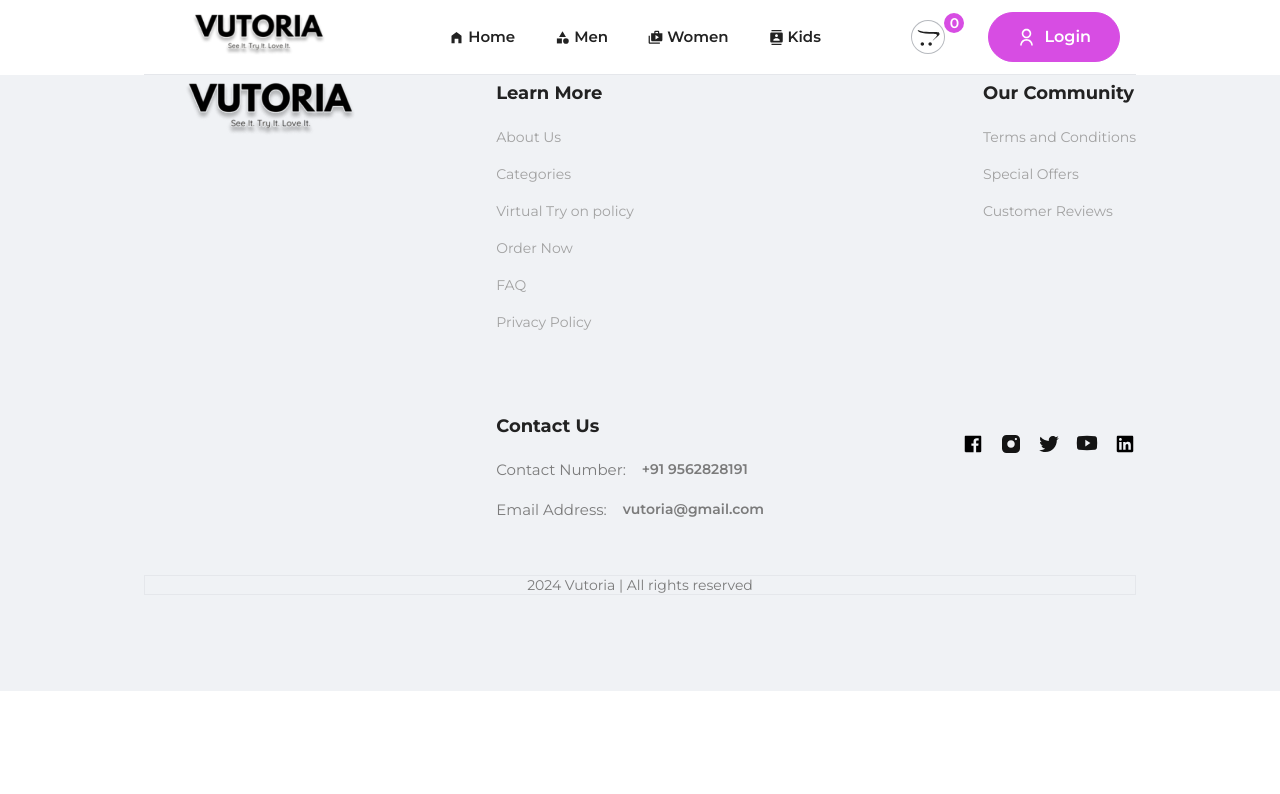
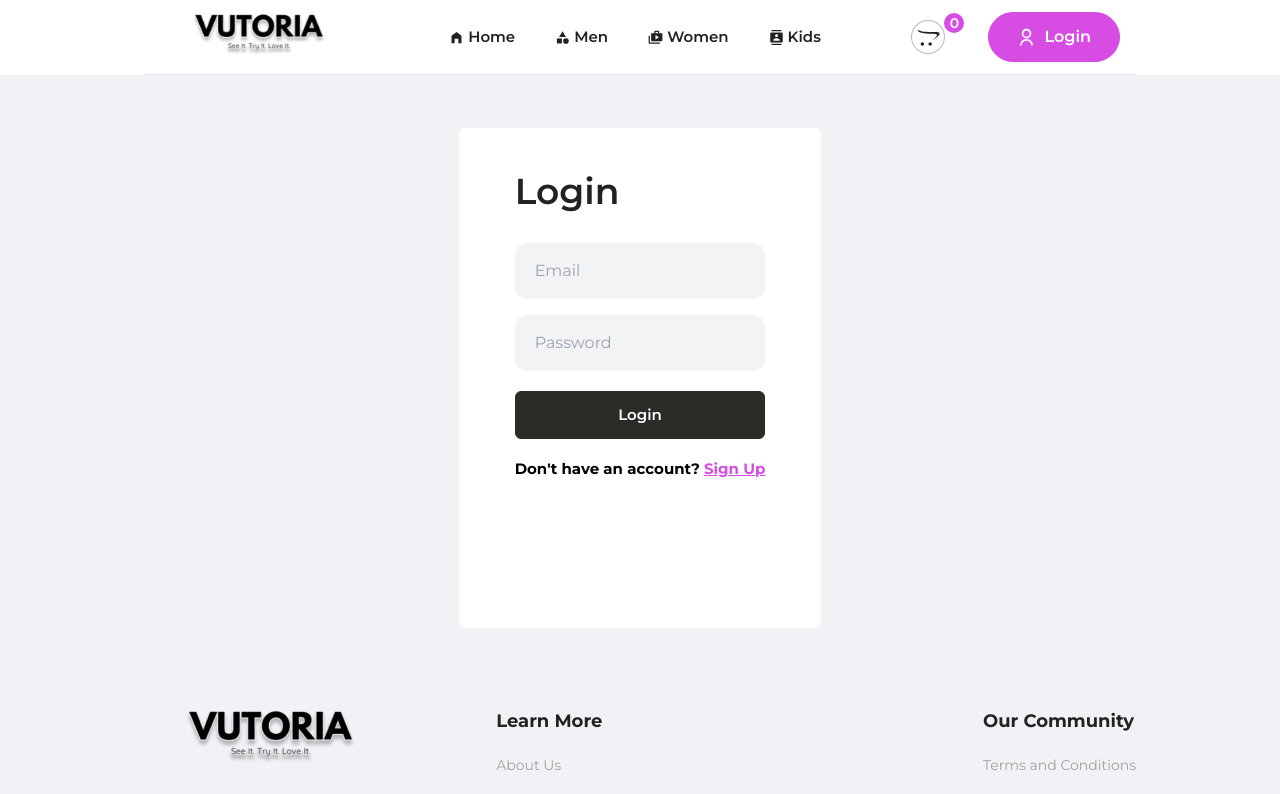
Before and after one commit to johnwesley755/Vutoria, a React (Vite) app in the folder frontend/: page /logout in a window 1280 px wide. Shown: the top 794 px of the page. Built offline with nearby package versions, Linux system fonts and the light colour scheme.

Commit message:
Updated the header and navbar files

```diff
--- a/frontend/src/App.jsx
+++ b/frontend/src/App.jsx
@@ -6,9 +6,9 @@ import Category from "./pages/Category";
 import Cart from "./pages/Cart";
 import Product from "./pages/Product";
 import Login from "./pages/Login";
+import Logout from "./pages/Logout";
 import Footer from "./components/Footer";
-
-// Import banner images
+//import images
 import bannerimg from "./assets/bannermens.png";
 import womenImg from "./assets/bannerwomens.png";
 import kidsImg from "./assets/bannerkids.png";
@@ -32,10 +32,12 @@ const App = () => {
             path="/kids"
             element={<Category category="kid" banner={kidsImg} />}
           />
-          {/* Use a dynamic route to load products */}
-          <Route path="/product/:productId" element={<Product />} />
+          <Route path='/product' element={<Product />}>
+            <Route path=":productId" element={<Product />}></Route>
+          </Route>
           <Route path="/cart-page" element={<Cart />} />
           <Route path="/login" element={<Login />} />
+          <Route path="/logout" element={<Logout />} />
         </Routes>
         <Footer />
       </BrowserRouter>
--- a/frontend/src/components/Hero.jsx
+++ b/frontend/src/components/Hero.jsx
@@ -5,7 +5,7 @@ import { FaStar } from "react-icons/fa";
 
 const Hero = () => {
   return (
-    <section className="relative bg-hero bg-cover bg-center bg-no-repeat h-screen w-full">
+    <section className="relative bg-hero bg-cover  bg-center bg-no-repeat h-screen w-full">
       <div className="max_padd_container relative top-32 xs:top-52">
         <h1 className="h1 capitalize max-w-[37rem]">
           Find the clothes that matches your style
--- a/frontend/src/pages/Login.jsx
+++ b/frontend/src/pages/Login.jsx
@@ -1,9 +1,11 @@
 import React from 'react'
+import {Link} from 'react-router-dom'
 
 const Login = () => {
   return (
     <section className="max_padd_container flexCenter flex-col pt-32">
-      <div className="max-w[555px] h-[600px] bg-white m-auto px-14 py-10 rounded-md">
+      <section className="max_padd_container flexCenter flex-col pt-32">
+        <div className="max-w-[555px] h-[600px] bg-white m-auto px-14 py-10 rounded-md">
           <h3 className="h3">Sign up</h3>
           <div className="flex flex-col gap-4 mt-7">
             <input
@@ -23,17 +25,22 @@ const Login = () => {
             />
           </div>
           <button className="btn_dark_rounded my-5 w-full !rounded-md">
-          Continue
+            Sign Up
           </button>
           <p className="text-black font-bold">
             Already have an account?{" "}
-          <span className="text-secondary underline cursor-pointer">Login</span>
+            <Link to="/logout">
+              <span className="text-secondary underline cursor-pointer">
+                Login
+              </span>
+            </Link>
           </p>
           <div className="flexCenter mt-6 gap-3">
-          <input type="checkbox" name="" id="" className='cursor-pointer'></input>
+            <input type="checkbox" className="cursor-pointer" />
             <p>By continuing, I agree to the terms of use & privacy policy.</p>
           </div>
         </div>
+      </section>
     </section>
   );
 }
--- /dev/null
+++ b/frontend/src/pages/Logout.jsx
@@ -0,0 +1,36 @@
+import React from 'react'
+import {Link} from 'react-router-dom'
+const Logout = () => {
+  return (
+    <section className="max_padd_container flexCenter flex-col pt-32">
+      <div className="max-w-[555px] h-[500px] bg-white m-auto px-14 py-10 rounded-md">
+        <h3 className="h3">Login</h3>
+        <div className="flex flex-col gap-4 mt-7">
+          <input
+            type="email"
+            placeholder="Email"
+            className="h-14 w-full pl-5 bg-slate-900/5 outline-none rounded-xl"
+          />
+          <input
+            type="password"
+            placeholder="Password"
+            className="h-14 w-full pl-5 bg-slate-900/5 outline-none rounded-xl"
+          />
+        </div>
+        <button className="btn_dark_rounded my-5 w-full !rounded-md">
+          Login
+        </button>
+        <p className="text-black font-bold">
+          Don't have an account?{" "}
+          <Link to="/login">
+            <span className="text-secondary underline cursor-pointer">
+              Sign Up
+            </span>
+          </Link>
+        </p>
+      </div>
+    </section>
+  );
+}
+
+export default Logout
```
Lines whose indentation alone changed are shown as unchanged.
